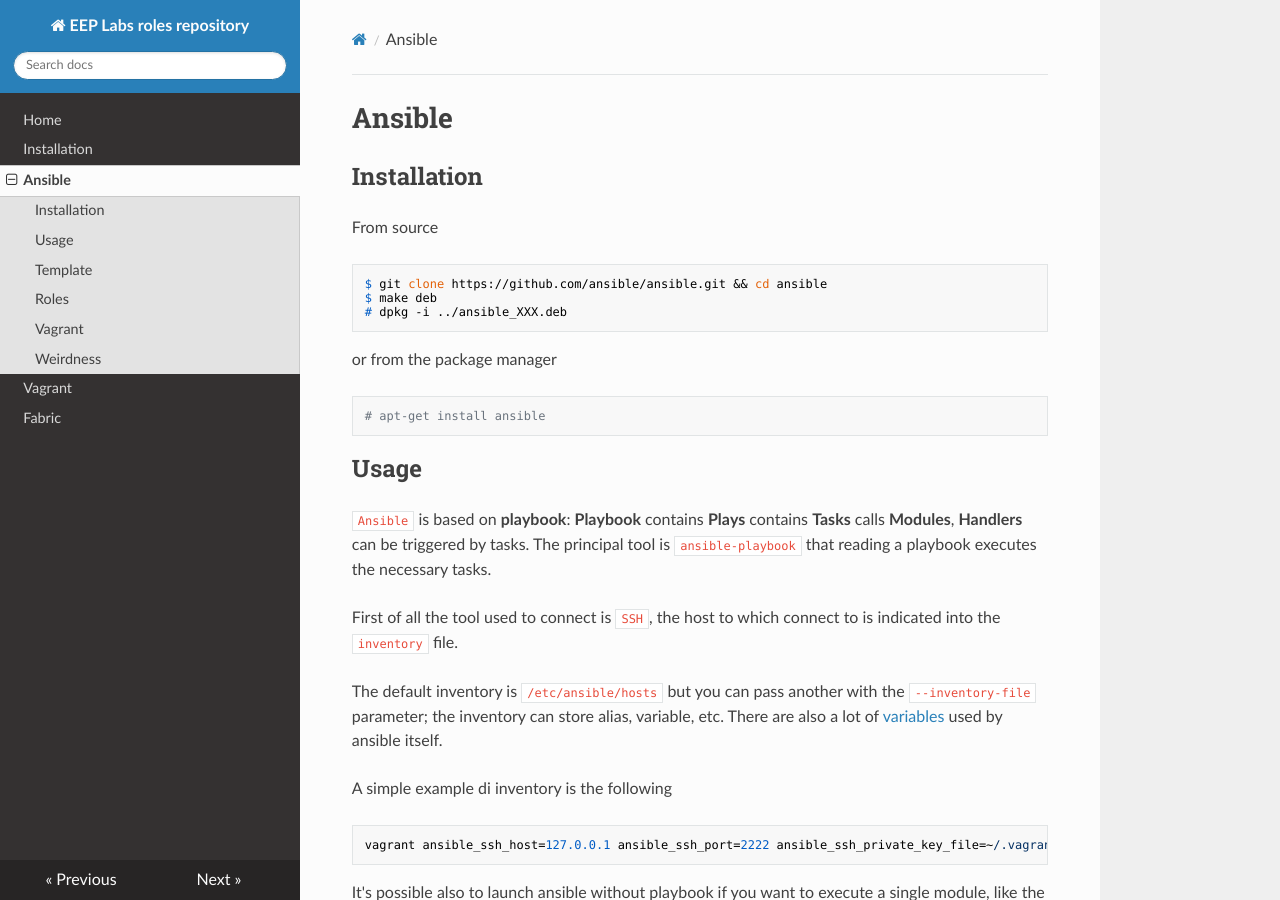
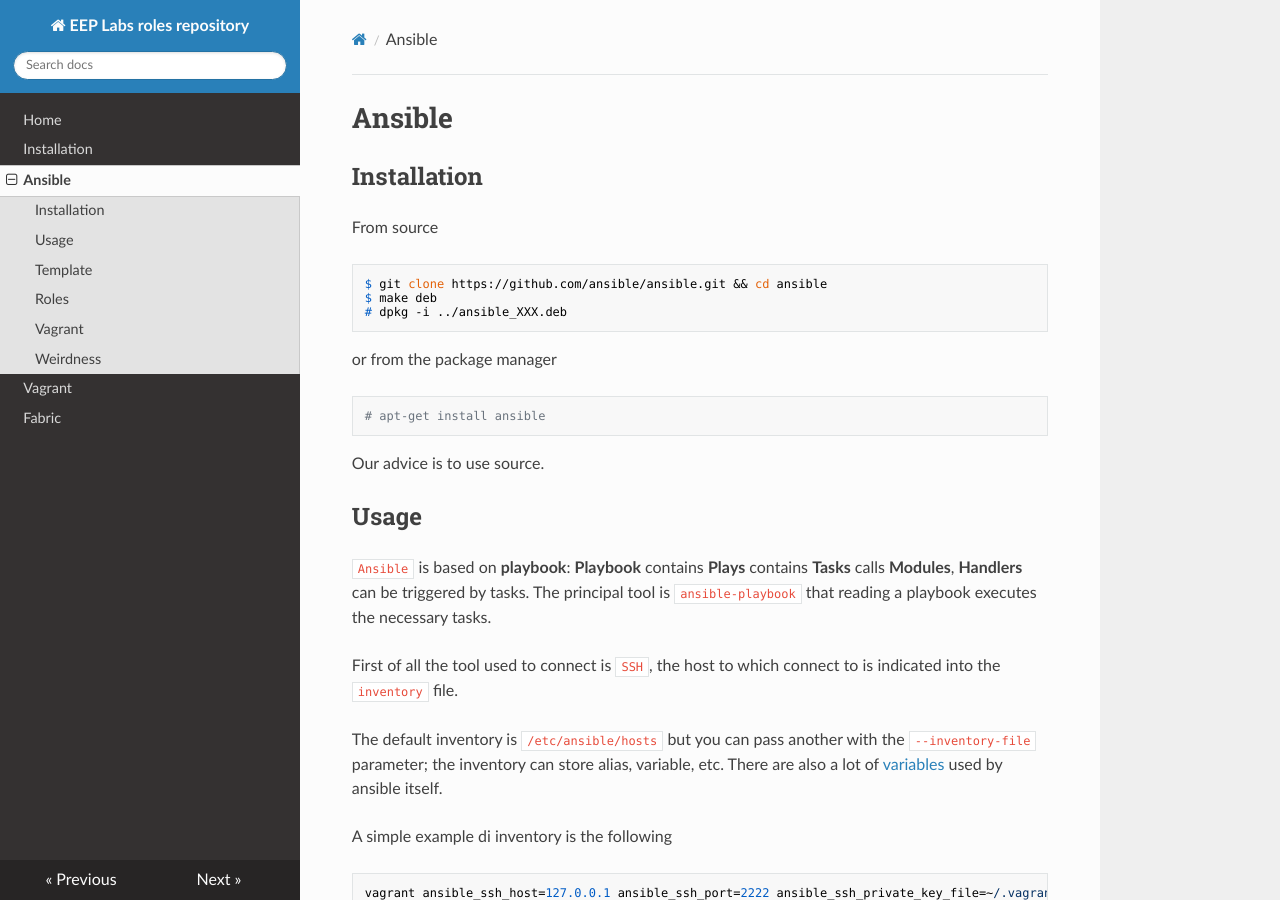
Before and after one commit to EEP-Labs/ansible-roles-repository, an MkDocs documentation site: the page built from docs/ansible.md, in a window 1280 px wide and 900 px high. Built offline with MkDocs 1.6.1, drawn with Linux system fonts in a browser that asks for light colours; nearby versions of some CDN libraries; old or Windows-style settings are respelled for this version of MkDocs.

Commit message:
Add advice.

```diff
--- a/docs/ansible.md
+++ b/docs/ansible.md
@@ -13,6 +13,8 @@
 or from the package manager
 
     # apt-get install ansible
+
+Our advice is to use source.
 
 Usage
 -----
```
